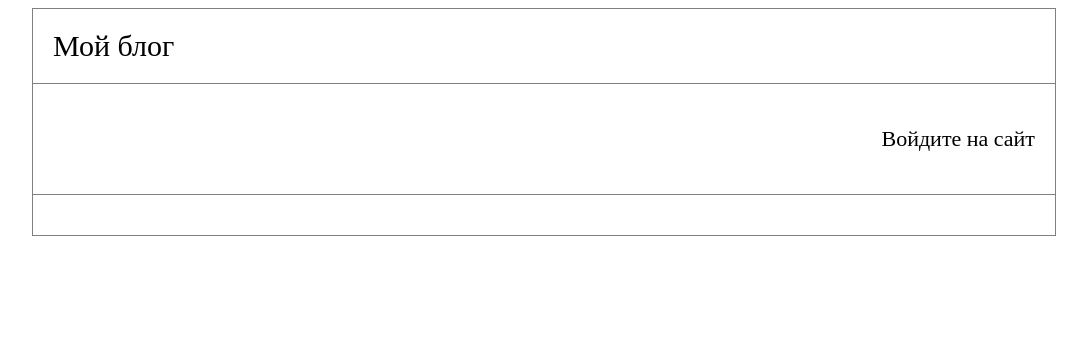
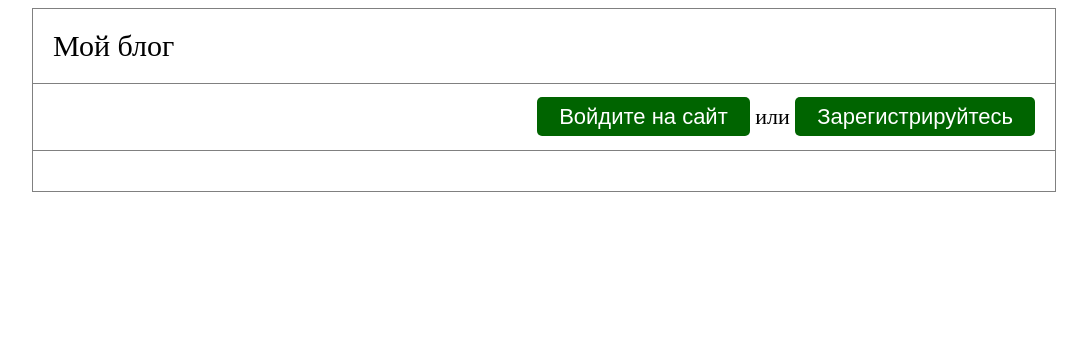
Before and after one commit to DNA47/PHP_framework, a PHP site: page /users/templates/header.php in a window 1280 px wide. Shown: the top 344 px of the page, without its empty margins (96-1183 px from the left). Run offline with PHP 8.4, Linux system fonts and the light colour scheme.

Commit message:
add buttons to register, login and logout to header (dz 5)

```diff
--- a/templates/header.php
+++ b/templates/header.php
@@ -35,12 +35,16 @@
                     <?php if (!empty($user)): ?>
                         <p> Привет,  <?=  $user->getNickname() ?> </p>
 
-                        <form  action="/users/logout" method="post">
+                        <!-- <form  action="/users/logout" method="post">
                             <input type="submit" value="Log OUT">
-                        </form>
+                        </form> -->
+
+                        <a href="/users/logout" class="btn">Выйти</a>
 
                     <?php else: ?>
-                        <p>Войдите на сайт</p>
+                        <a href="/users/login" class="btn">Войдите на сайт</a>
+                        или
+                        <a href="/users/register" class="btn">Зарегистрируйтесь</a>
                     <?php endif; ?>
 
 
--- a/www/styles/styles.css
+++ b/www/styles/styles.css
@@ -43,6 +43,17 @@ a:visited {
   color: darkgreen;
 }
 
+a.btn {
+  font-family: Arial, Helvetica, sans-serif;
+  padding: 7px 22px;
+  border-radius: 5px;
+  color: white;
+  text-decoration: none;
+  background-color: darkgreen;
+}
+a.btn:hover {
+  background-color: green;
+}
 
 .visually-hidden {
     position: absolute;
```
